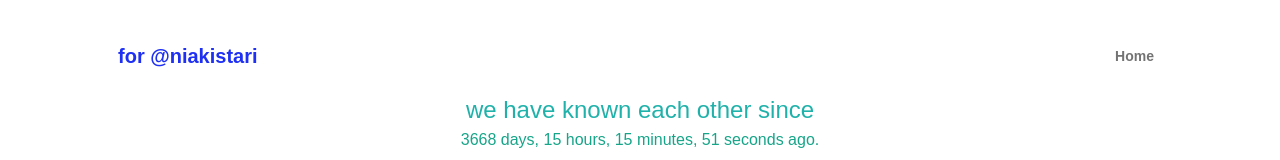
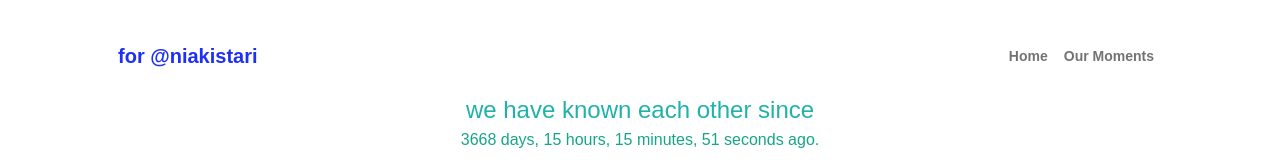
Before and after one commit to triasnugra/nia.github.io, a plain HTML site: page index.html in a window 1280 px wide. Shown: the top 160 px of the page. Drawn offline with nearby package versions, Linux system fonts and the light colour scheme.

Commit message:
Update index.html

```diff
--- a/index.html
+++ b/index.html
@@ -27,6 +27,7 @@
                     <div class="collapse navbar-collapse" id="navbarSupportedContent">
                         <ul class="navbar-nav ms-auto mb-2 mb-lg-0 small fw-bolder">
                             <li class="nav-item"><a class="nav-link" href="index.html">Home</a></li>
+                            <li class="nav-item"><a class="nav-link" href="us.html">Our Moments</a></li>
                         </ul>
                     </div>
                 </div>
```
